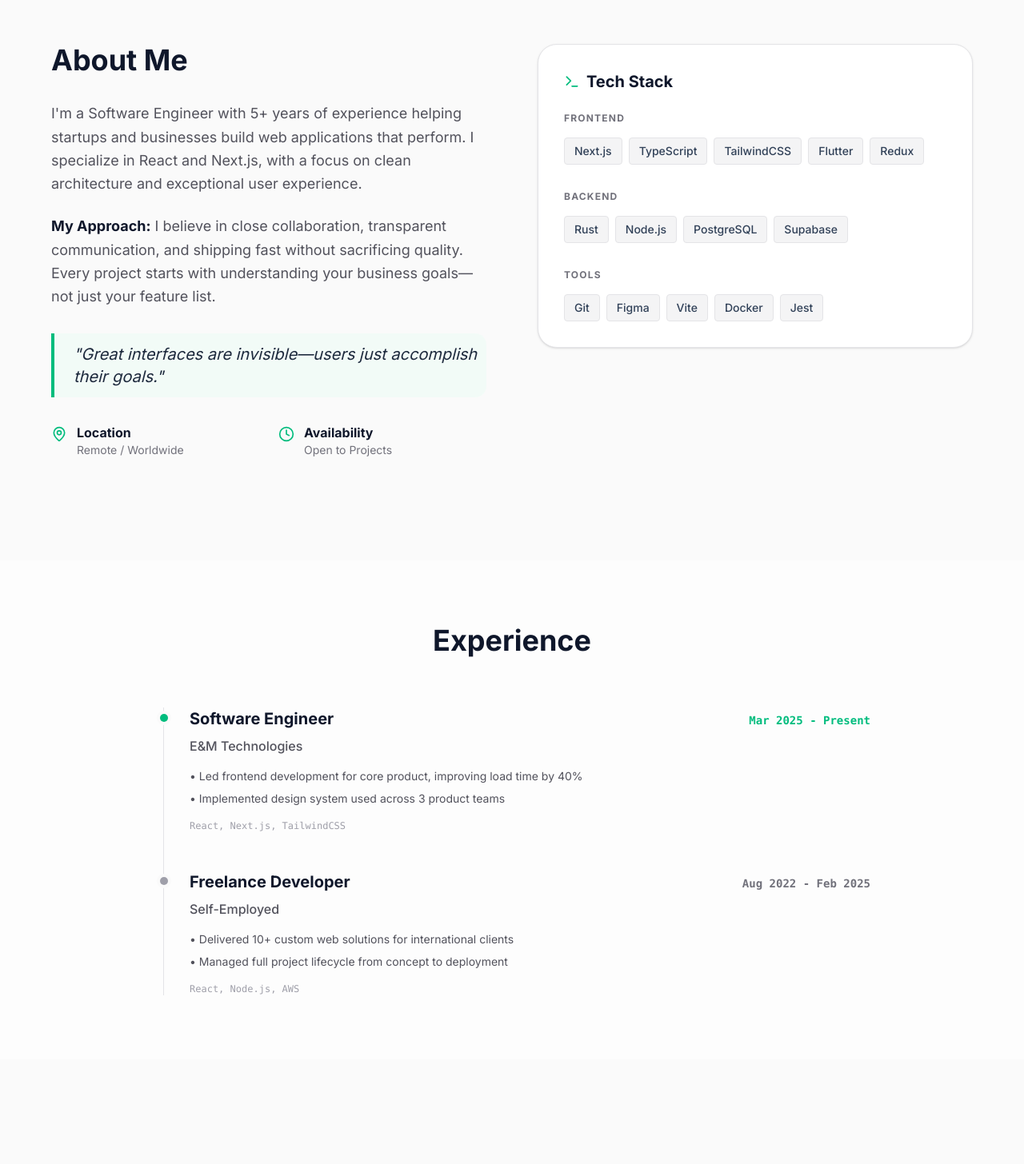
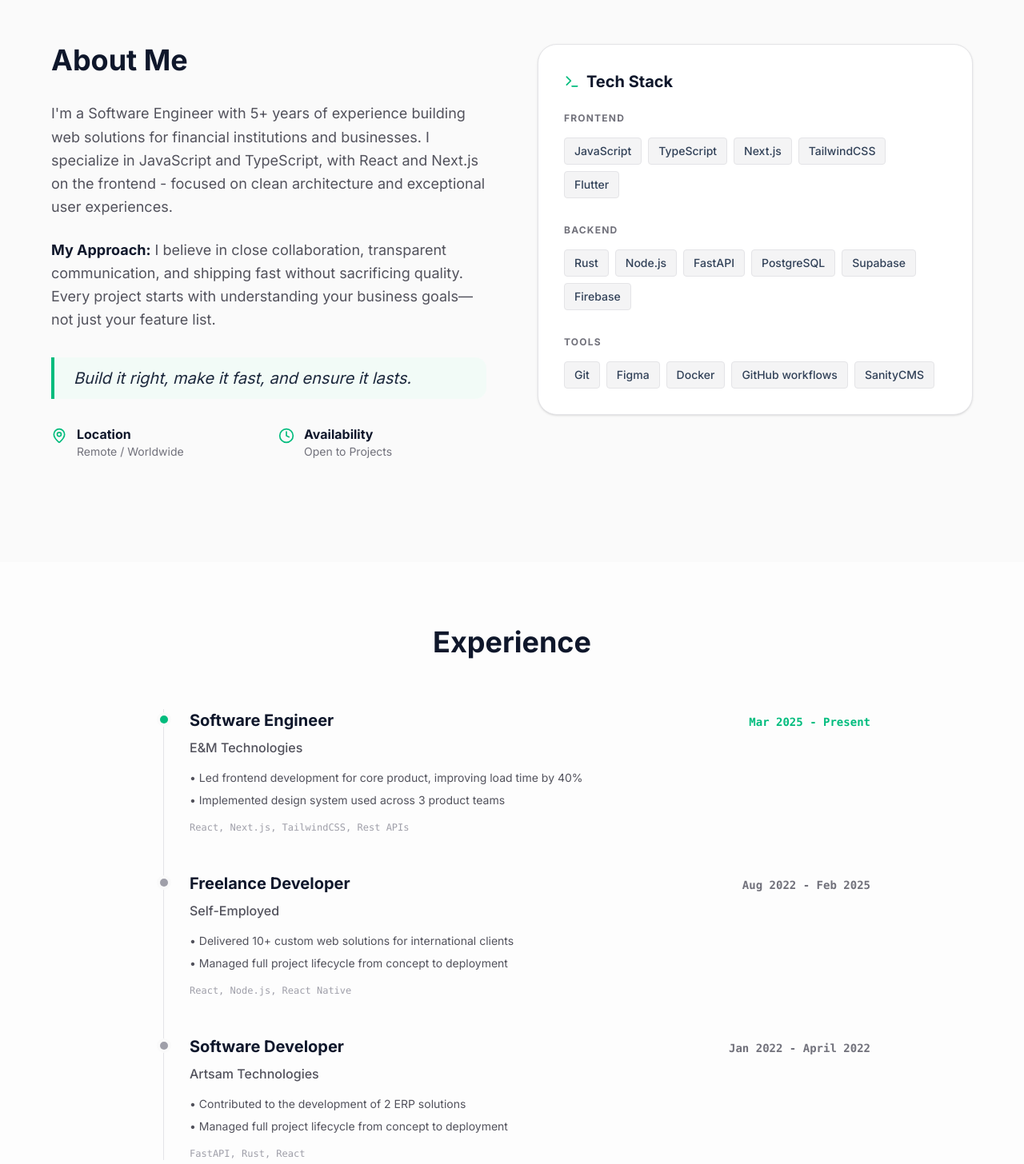
Before and after one commit to CDenn03/cdenn-port-v2, a Next.js app: page / in a window 1280 px wide. Shown: the part 1100-2556 px from the top of the page at 80% size. Built offline with nearby package versions, Linux system fonts and the light colour scheme.

Commit message:
Skills and experience update

```diff
--- a/src/app/components/layout/Footer.tsx
+++ b/src/app/components/layout/Footer.tsx
@@ -135,7 +135,7 @@ export const Footer = () => {
             />
             <SocialIcon
               network="medium"
-              url="https://medium.com/@nd.dennis03"
+              url="https://medium.com/@cdenn"
               target="_blank"
               rel="noopener noreferrer"
               style={{
--- a/src/app/components/layout/Navbar.tsx
+++ b/src/app/components/layout/Navbar.tsx
@@ -14,7 +14,7 @@ const navLinks = [
   { href: "#contact", label: "Contact" }
 ];
 
-const MotionLink = motion(Link);
+const MotionLink = motion.create(Link);
 
 export const Navbar = () => {
   const [mobileMenuOpen, setMobileMenuOpen] = useState(false);
--- a/src/app/components/sections/AboutSection.tsx
+++ b/src/app/components/sections/AboutSection.tsx
@@ -4,9 +4,9 @@ import { MapPin, Clock, Terminal } from "lucide-react";
 import { Reveal } from "../ui/Reveal";
 
 const techStack = {
-  frontend: ["Next.js", "TypeScript", "TailwindCSS", "Flutter", "Redux"],
-  backend: ["Rust", "Node.js", "PostgreSQL", "Supabase"],
-  tools: ["Git", "Figma", "Vite", "Docker", "Jest"]
+  frontend: [ "JavaScript","TypeScript", "Next.js", "TailwindCSS", "Flutter"],
+  backend: ["Rust", "Node.js", "FastAPI", "PostgreSQL", "Supabase","Firebase"],
+  tools: ["Git", "Figma", "Docker", "GitHub workflows", "SanityCMS"]
 };
 
 export const AboutSection = () => {
@@ -20,7 +20,7 @@ export const AboutSection = () => {
 
           <Reveal>
             <p className="text-lg leading-relaxed mb-6 text-zinc-600 dark:text-zinc-400">
-              I&apos;m a Software Engineer with 5+ years of experience helping startups and businesses build web applications that perform. I specialize in React and Next.js, with a focus on clean architecture and exceptional user experience.
+              I&apos;m a Software Engineer with 5+ years of experience building web solutions for financial institutions and businesses. I specialize in JavaScript and TypeScript, with React and Next.js on the frontend - focused on clean architecture and exceptional user experiences.
             </p>
           </Reveal>
 
@@ -32,7 +32,7 @@ export const AboutSection = () => {
 
           <Reveal>
             <blockquote className="border-l-4 border-emerald-500 pl-6 py-3 my-8 rounded-r-xl bg-emerald-50/50 dark:bg-emerald-950/30">
-              <p className="text-xl italic text-slate-800 dark:text-zinc-200">&quot;Great interfaces are invisible—users just accomplish their goals.&quot;</p>
+              <p className="text-xl italic text-slate-800 dark:text-zinc-200">Build it right, make it fast, and ensure it lasts.</p>
             </blockquote>
           </Reveal>
 
--- a/src/app/components/sections/ContactSection.tsx
+++ b/src/app/components/sections/ContactSection.tsx
@@ -23,7 +23,7 @@ export const ContactSection = () => {
                 </div>
                 <div>
                   <p className="text-xs uppercase tracking-widest text-zinc-500">Email</p>
-                  <p className="font-mono text-base text-slate-900 dark:text-zinc-100">hello@chrisdennison.dev</p>
+                  <p className="font-mono text-base text-slate-900 dark:text-zinc-100">nd.dennis03@gmail.com</p>
                 </div>
               </a>
 
--- a/src/app/components/sections/ExperienceSection.tsx
+++ b/src/app/components/sections/ExperienceSection.tsx
@@ -30,7 +30,7 @@ export const ExperienceSection = () => {
                     <li key={`${job.company}-desc-${idx}`} className="flex gap-2">• {item}</li>
                   ))}
                 </ul>
-                <div className="text-xs font-mono text-zinc-400 dark:text-zinc-600">{job.tech}</div>
+                <div className="text-xs font-mono text-zinc-400 dark:text-zinc-400">{job.tech}</div>
               </div>
             </Reveal>
           ))}
--- a/src/app/components/ui/BackgroundAmbience.tsx
+++ b/src/app/components/ui/BackgroundAmbience.tsx
@@ -3,8 +3,9 @@
 export const BackgroundAmbience = () => {
   return (
     <div className="fixed top-0 left-0 w-full h-full overflow-hidden -z-10 pointer-events-none">
-      <div className="absolute top-[-10%] left-[-10%] w-[40vw] h-[40vw] rounded-full blur-[120px] transition-colors duration-500 bg-emerald-100/40 dark:bg-emerald-900/20" />
-      <div className="absolute bottom-[-10%] right-[-10%] w-[30vw] h-[30vw] rounded-full blur-[120px] transition-colors duration-500 bg-emerald-50/50 dark:bg-emerald-950/30" />
+      <div className="absolute top-[-10%] left-[-10%] w-[40vw] h-[40vw] rounded-full blur-[120px] transition-colors duration-500 bg-emerald-200/60 dark:bg-emerald-500/15" />
+      <div className="absolute bottom-[-10%] right-[-10%] w-[30vw] h-[30vw] rounded-full blur-[120px] transition-colors duration-500 bg-emerald-100/70 dark:bg-emerald-400/10" />
+      <div className="absolute top-[40%] right-[20%] w-[25vw] h-[25vw] rounded-full blur-[100px] transition-colors duration-500 bg-emerald-50/50 dark:bg-emerald-600/8" />
     </div>
   );
 };
--- a/src/app/data/portfolio.ts
+++ b/src/app/data/portfolio.ts
@@ -7,9 +7,9 @@ export const experiences: Experience[] = [
     period: "Mar 2025 - Present",
     desc: [
       "Led frontend development for core product, improving load time by 40%",
-      "Implemented design system used across 3 product teams"
+      "Implemented design system used across 3 product teams",
     ],
-    tech: "React, Next.js, TailwindCSS"
+    tech: "React, Next.js, TailwindCSS, Rest APIs"
   },
   {
     company: "Self-Employed",
@@ -19,8 +19,18 @@ export const experiences: Experience[] = [
       "Delivered 10+ custom web solutions for international clients",
       "Managed full project lifecycle from concept to deployment"
     ],
-    tech: "React, Node.js, AWS"
-  }
+    tech: "React, Node.js, React Native"
+  },
+  {
+    company: "Artsam Technologies",
+    role: "Software Developer",
+    period: "Jan 2022 - April 2022",
+    desc: [
+      "Contributed to the development of 2 ERP solutions",
+      "Managed full project lifecycle from concept to deployment"
+    ],
+    tech: "FastAPI, Rust, React"
+  },
 ];
 
 export const solutions: Solution[] = [
```
Also changed, not shown: 1 other file (tests, documents, lock files or other folders).
